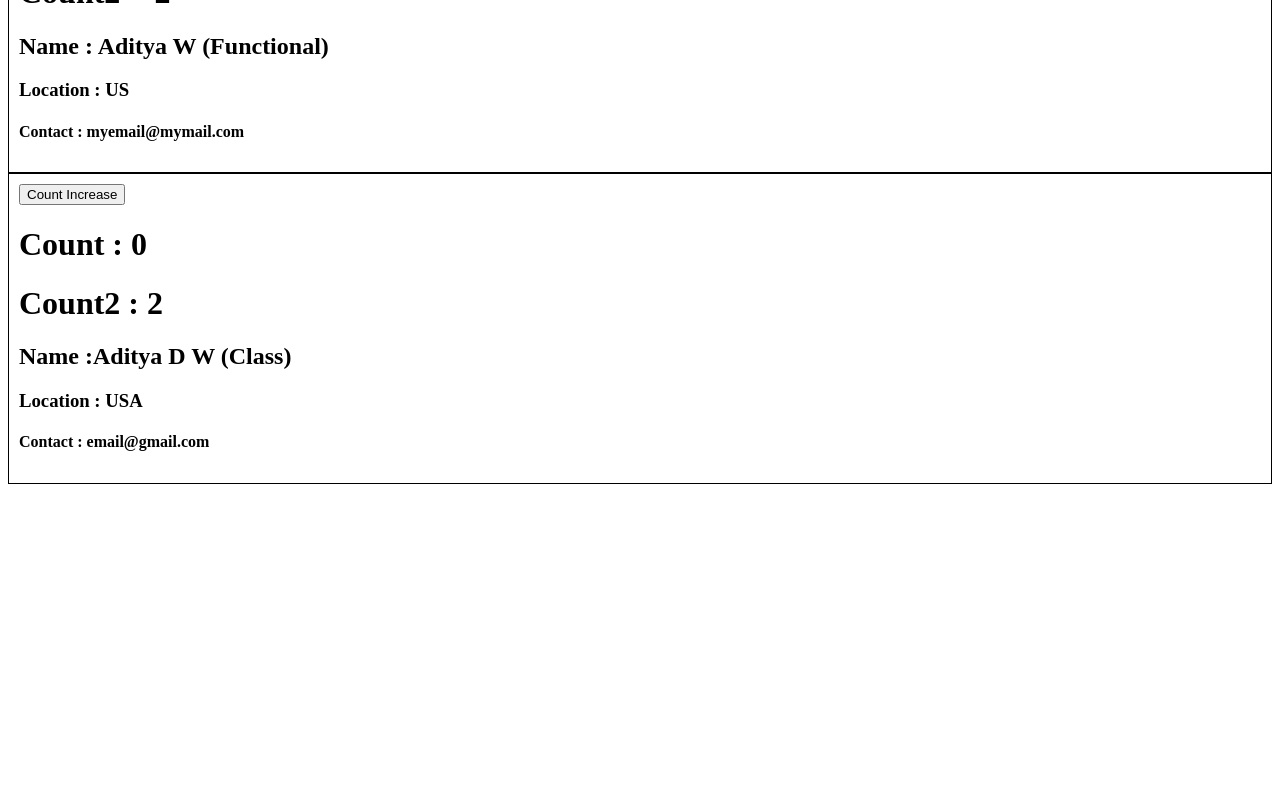
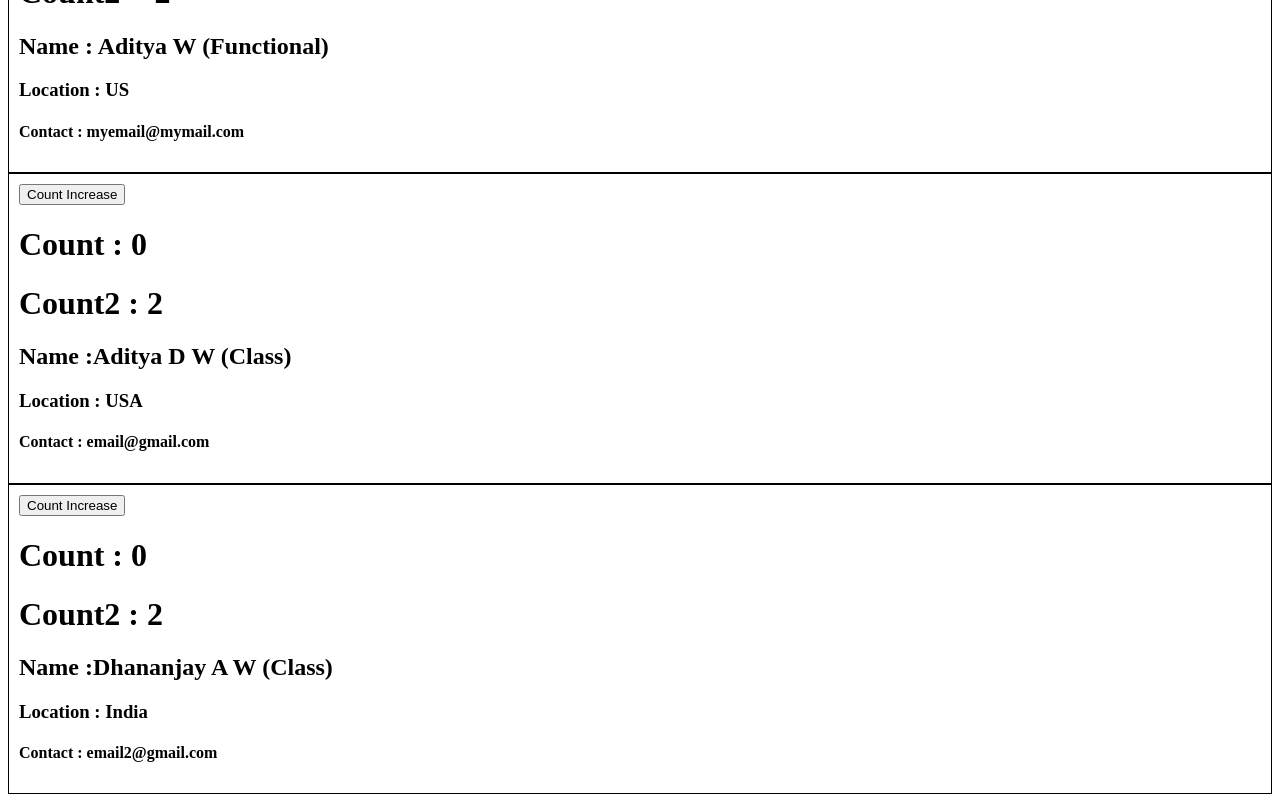
Before and after one commit to waditya/namaste-react, a React (Vite) app: page /about in a window 1280 px wide. Shown: the part 417-1217 px from the top of the page. Before the commit the page ends 909 px from the top, so only its background shows below. Built offline with nearby package versions, Linux system fonts and the light colour scheme.

Commit message:
Correct list to represent React Lifecycle

```diff
--- a/src/components/About.js
+++ b/src/components/About.js
@@ -10,6 +10,7 @@ const About = () => {
             <div>
                 <User name = {"Aditya W (Functional)"} location = {"US"} contact = {"myemail@mymail.com"}/>
                 <UserClass name = {"Aditya D W (Class)"} location = {"USA"} contact = {"email@gmail.com"}/>
+                <UserClass name = {"Dhananjay A W (Class)"} location = {"India"} contact = {"email2@gmail.com"}/>
             </div>
 
         </div>
```
Also changed, not shown: Notes/Episode-08-Let-us-get-classy.md (+1 -1 lines), src/components/UserClass.js (+4 -4 lines).
